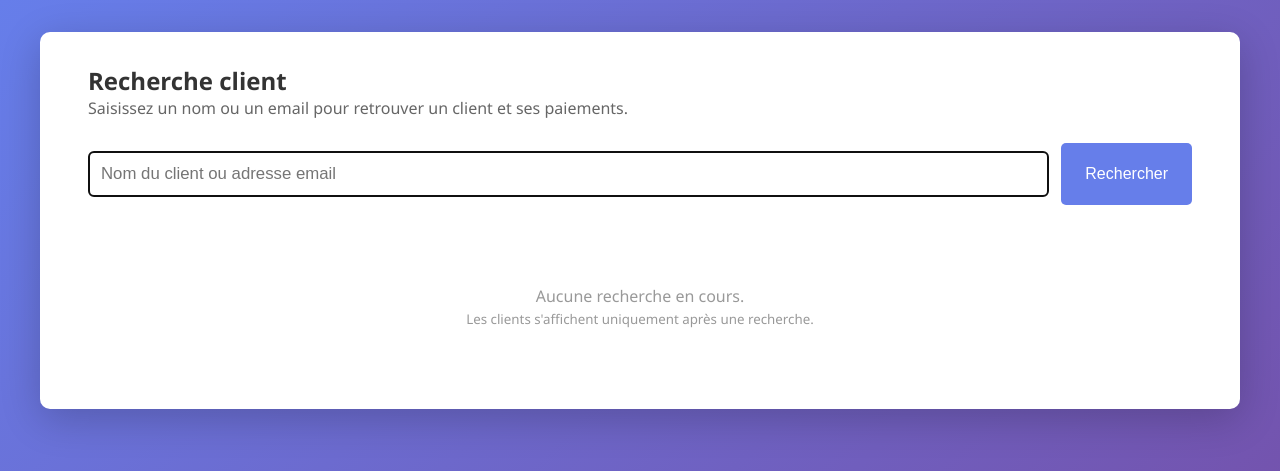
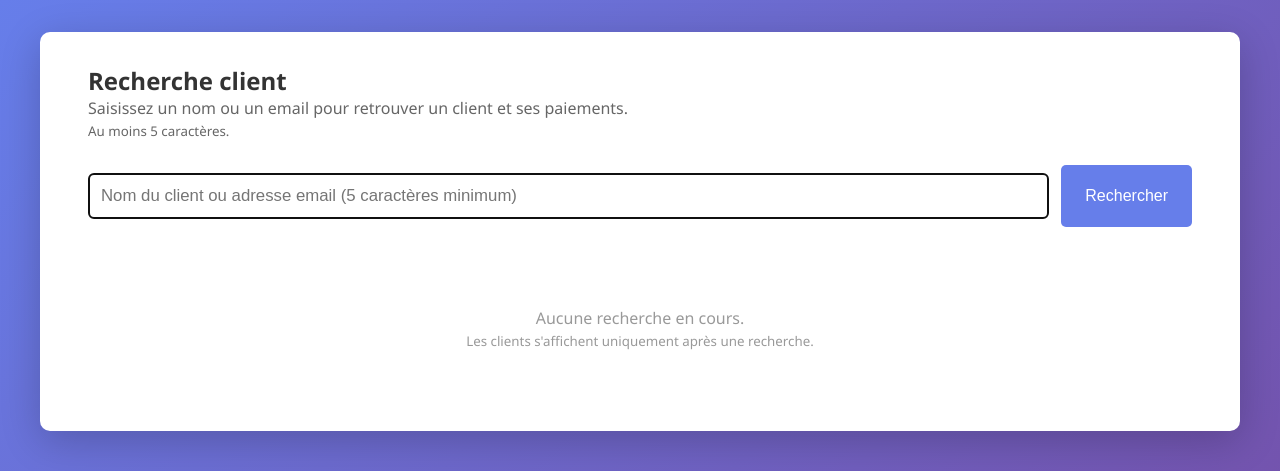
Before and after one commit to secureetech/secureetech-facturation, a Flask app: page /recherche in a window 1280 px wide. Shown: the top 471 px of the page. Run offline with Flask 3, Linux system fonts and the light colour scheme; a user stored in the database is signed in.

Commit message:
Raise search minimum to 5 characters

```diff
--- a/app.py
+++ b/app.py
@@ -80,6 +80,11 @@ def deconnexion():
     return redirect(url_for('connexion'))
 
 
+# Nombre minimum de caractères exigé pour lancer une recherche.
+# Empêche un vendeur de balayer le fichier client avec une lettre ou deux.
+RECHERCHE_MIN = 5
+
+
 # ============ RECHERCHE (accessible aux vendeurs) ============
 @app.route('/recherche')
 @login_required
@@ -88,7 +93,7 @@ def recherche():
     terme = request.args.get('q', '').strip()
 
     resultats = []
-    if len(terme) >= 2:
+    if len(terme) >= RECHERCHE_MIN:
         resultats = database.obtenir_clients_summary(recherche=terme)[:50]
 
     details = {}
@@ -99,7 +104,8 @@ def recherche():
                            terme=terme,
                            resultats=resultats,
                            details=details,
-                           trop_court=(0 < len(terme) < 2))
+                           minimum=RECHERCHE_MIN,
+                           trop_court=(0 < len(terme) < RECHERCHE_MIN))
 
 # ============ DASHBOARD PRINCIPAL ============
 @app.route('/')
--- a/templates/recherche.html
+++ b/templates/recherche.html
@@ -5,13 +5,15 @@
 {% block content %}
 <h2>Recherche client</h2>
 <p style="color: #666; margin-bottom: 1.5rem;">
-  Saisissez un nom ou un email pour retrouver un client et ses paiements.
+  Saisissez un nom ou un email pour retrouver un client et ses paiements.<br>
+  <small>Au moins {{ minimum }} caractères.</small>
 </p>
 
 <form method="get" style="margin-bottom: 2rem;">
   <div style="display: flex; gap: 0.8rem;">
     <input type="text" name="q" value="{{ terme }}" autofocus
-           placeholder="Nom du client ou adresse email"
+           minlength="{{ minimum }}"
+           placeholder="Nom du client ou adresse email ({{ minimum }} caractères minimum)"
            style="flex: 1; font-size: 1.05rem;">
     <button type="submit" style="white-space: nowrap;">Rechercher</button>
   </div>
@@ -19,7 +21,7 @@
 
 {% if trop_court %}
   <p style="color: #999; text-align: center; padding: 2rem;">
-    Saisissez au moins 2 caractères.
+    Saisissez au moins {{ minimum }} caractères pour lancer une recherche.
   </p>
 
 {% elif not terme %}
```
Also changed, not shown: facturation.db.
